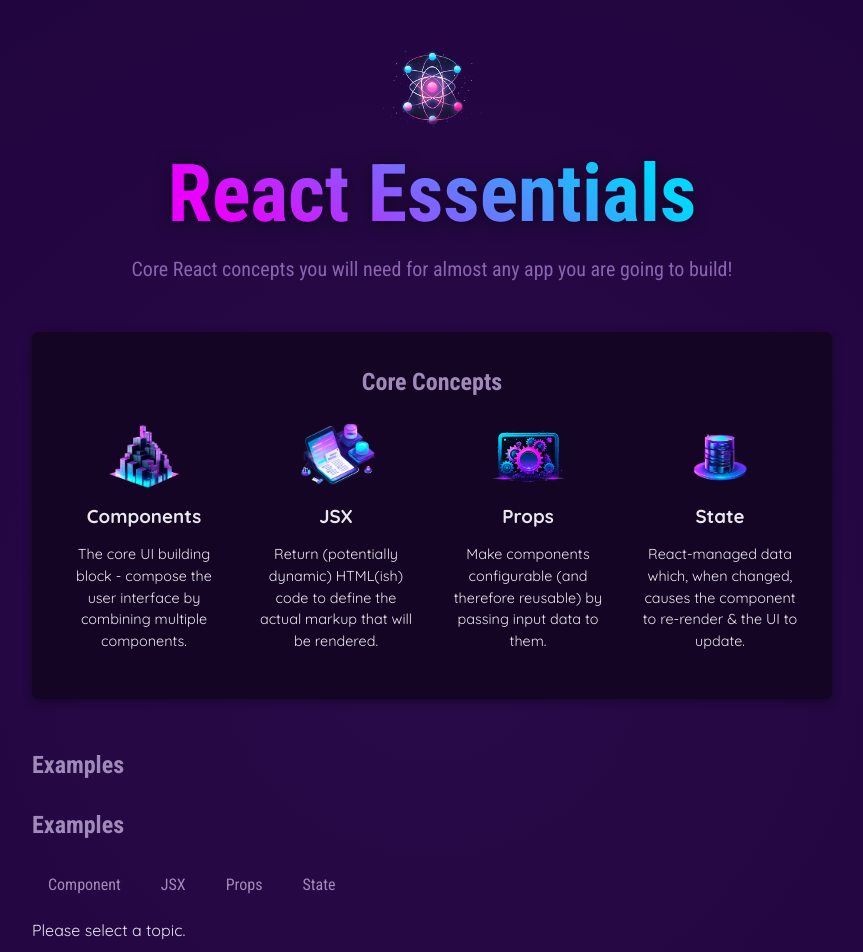
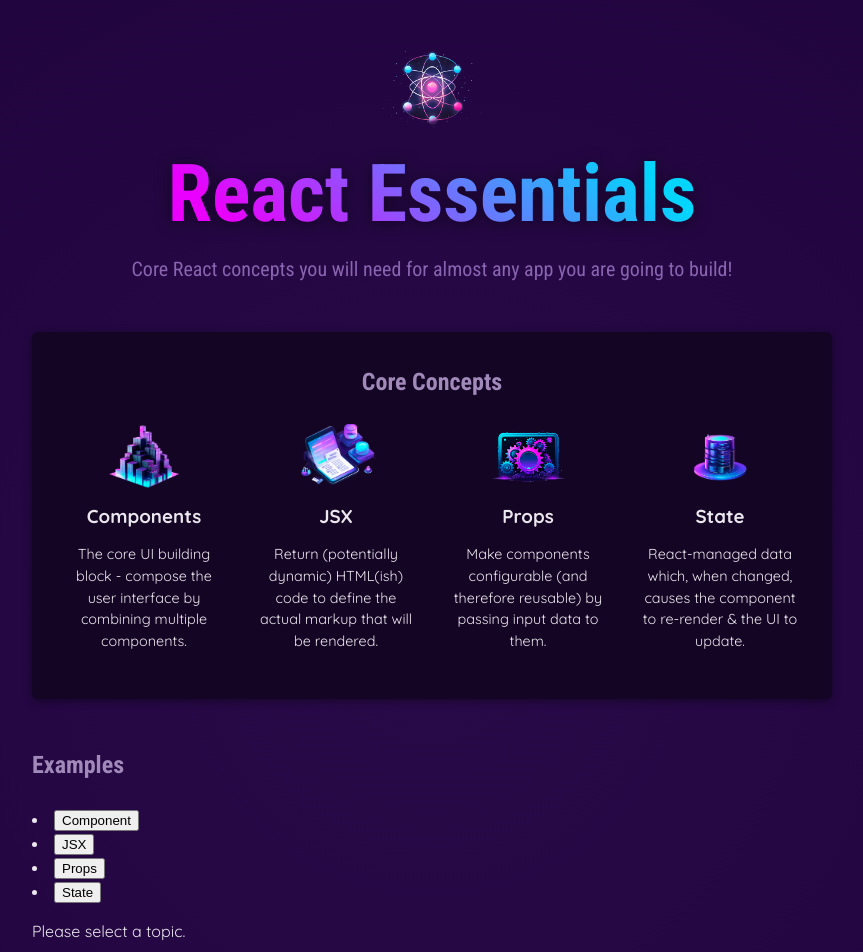
Before and after one commit to lenalizmartinez/projectsReact, a React (Vite) app in the folder projects/holamundo/: page / in a window 1280 px wide. Shown: the top 952 px of the page, without its empty margins (208-1071 px from the left). Built offline with nearby package versions, Linux system fonts and the light colour scheme.

Commit message:
refactoring the project

```diff
--- a/projects/holamundo/src/components/Examples.jsx
+++ b/projects/holamundo/src/components/Examples.jsx
@@ -2,7 +2,7 @@
 import { EXAMPLES } from "../data.js";
 import TabButton from "./TabButton.jsx";
 import Section from "./Section.jsx";
-
+import Tabs from "./Tabs.jsx";
 
 export default function Examples() {
   const [selectedTopic, setSelectedTopic] = useState();
@@ -15,7 +15,7 @@
   }
   let tabContent = <p>Please select a topic.</p>;
 
-  if(selectedTopic){
+  if (selectedTopic) {
     tabContent = (
       <div id="tab-content">
         <h3>{EXAMPLES[selectedTopic].title}</h3>
@@ -29,8 +29,8 @@
 
   return (
     <Section title="Examples" id="examples">
-      <h2>Examples</h2>
-      <menu>
+      <Tabs buttonsContainer="div" buttons={
+          <>
             <TabButton
               isSelected={selectedTopic === "components"}
               onClick={() => handSelect("components")}
@@ -55,8 +55,9 @@
             >
               State
             </TabButton>
-      </menu>
-
+          </>
+        }
+        />
       {tabContent}
     </Section>
   );
--- /dev/null
+++ b/projects/holamundo/src/components/Tabs.jsx
@@ -0,0 +1,12 @@
+export default function Tabs({children, buttons, buttonsContainer}){
+    const ButtonContainer = buttonsContainer;
+
+    return(
+        <>
+            <ButtonContainer>
+                {buttons}
+            </ButtonContainer>
+            {children}
+        </>
+    );
+}
```
Lines whose indentation alone changed are shown as unchanged.
